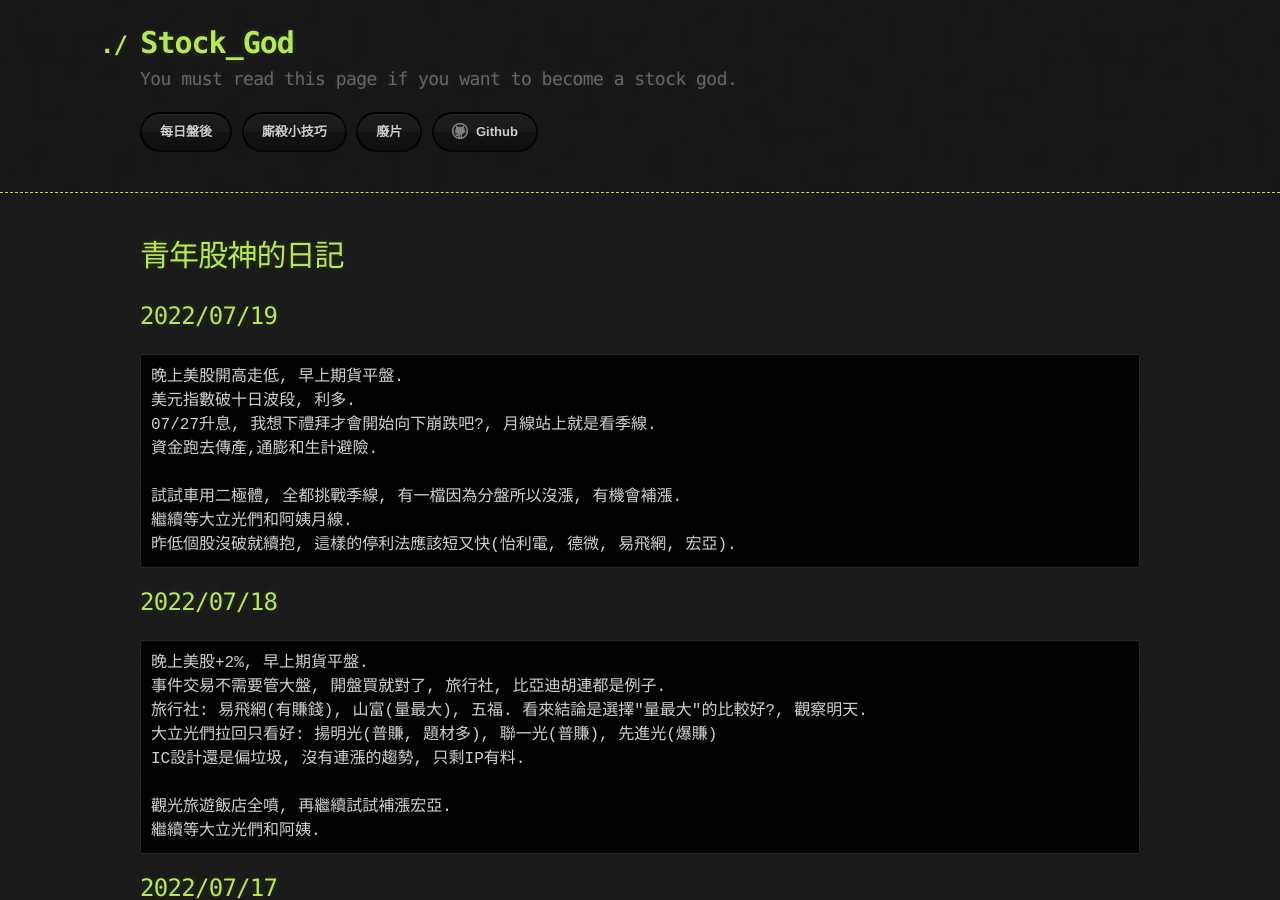
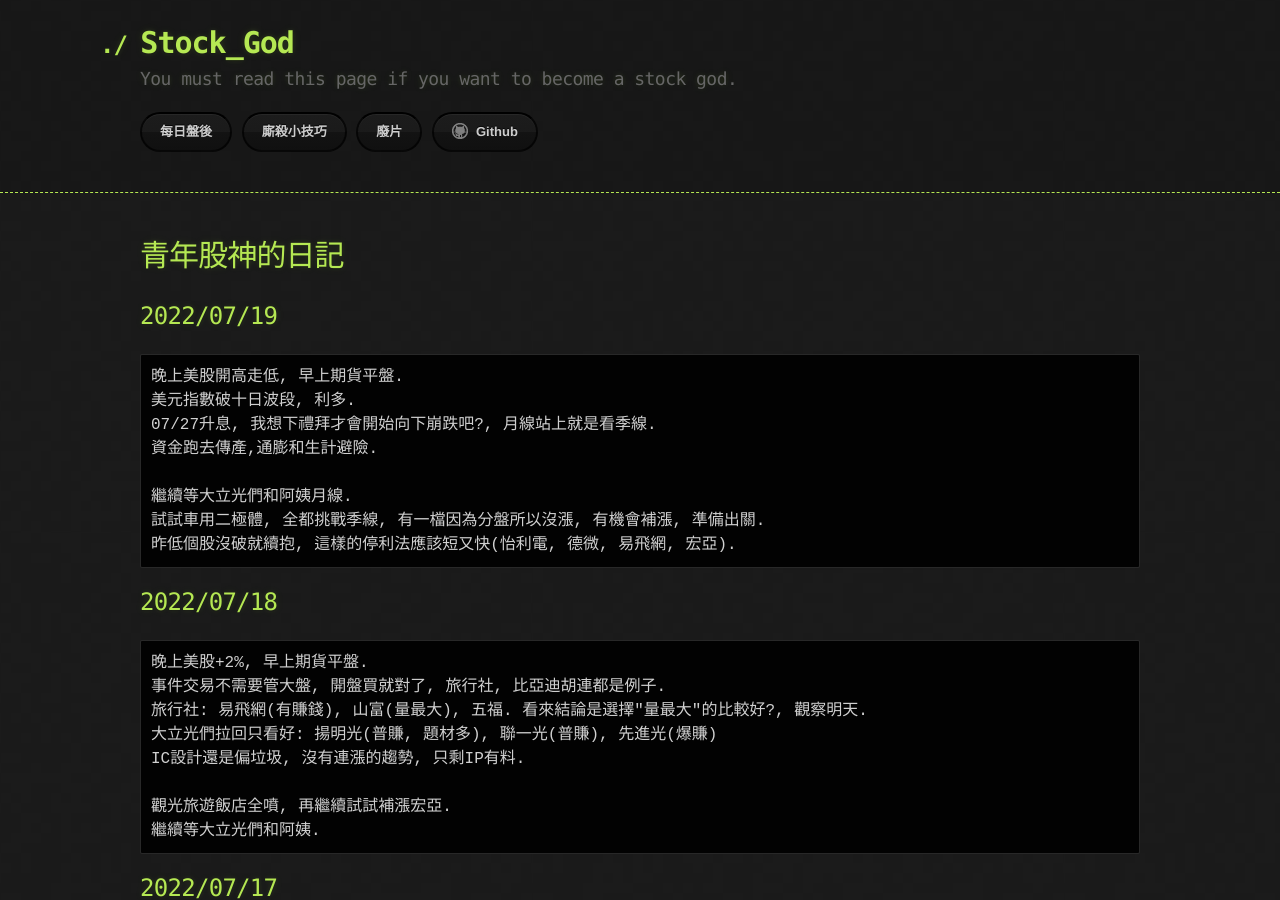
Before and after one commit to lepg5487/Stock_God, a Jekyll site: the page built from index.md, in a window 1280 px wide and 900 px high. Built offline with Jekyll 4.4.1, drawn with Linux system fonts in a browser that asks for light colours; our own code applies the rules of GitHub Pages for plain Markdown files.

Commit message:
Update index.md

````diff
--- a/index.md
+++ b/index.md
@@ -10,8 +10,8 @@ layout: testlayouts
 07/27升息, 我想下禮拜才會開始向下崩跌吧?, 月線站上就是看季線.
 資金跑去傳產,通膨和生計避險.
 
-試試車用二極體, 全都挑戰季線, 有一檔因為分盤所以沒漲, 有機會補漲.
 繼續等大立光們和阿姨月線.
+試試車用二極體, 全都挑戰季線, 有一檔因為分盤所以沒漲, 有機會補漲, 準備出關.
 昨低個股沒破就續抱, 這樣的停利法應該短又快(怡利電, 德微, 易飛網, 宏亞).
 ```
 
````
